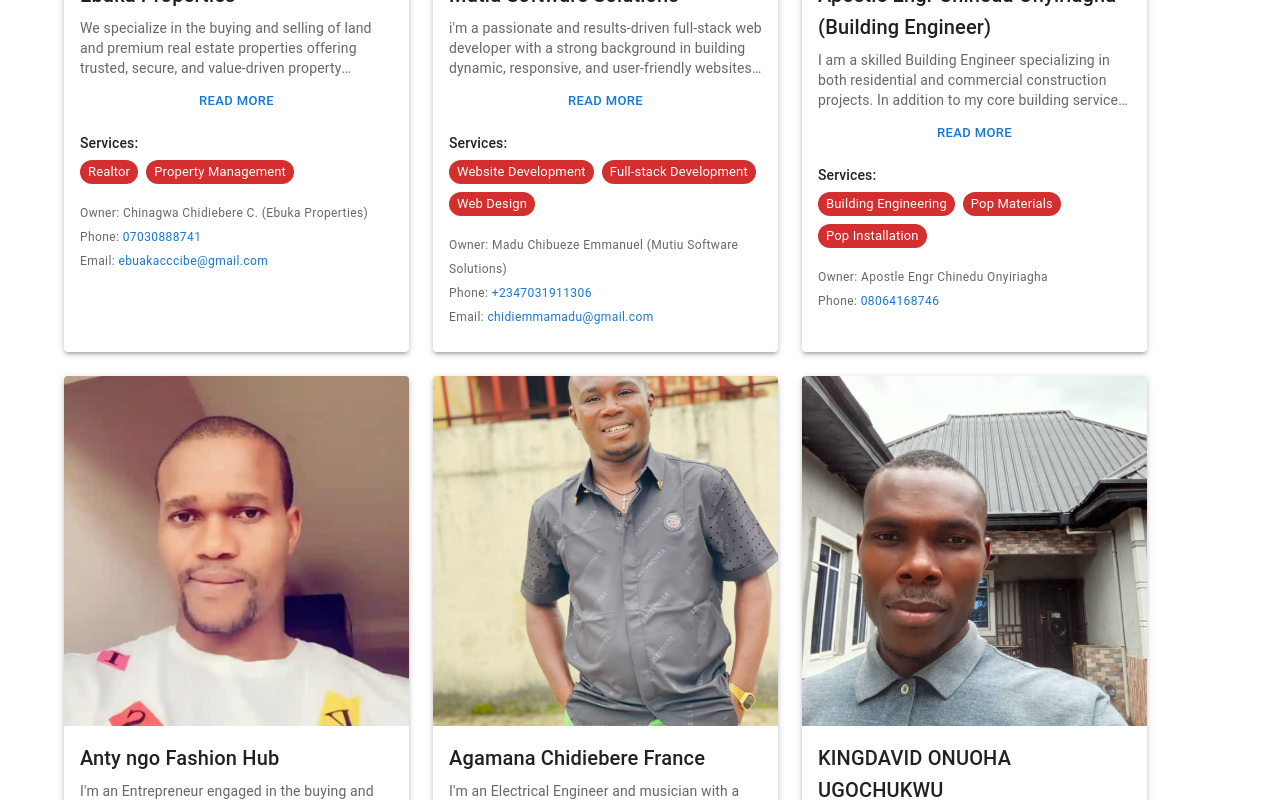
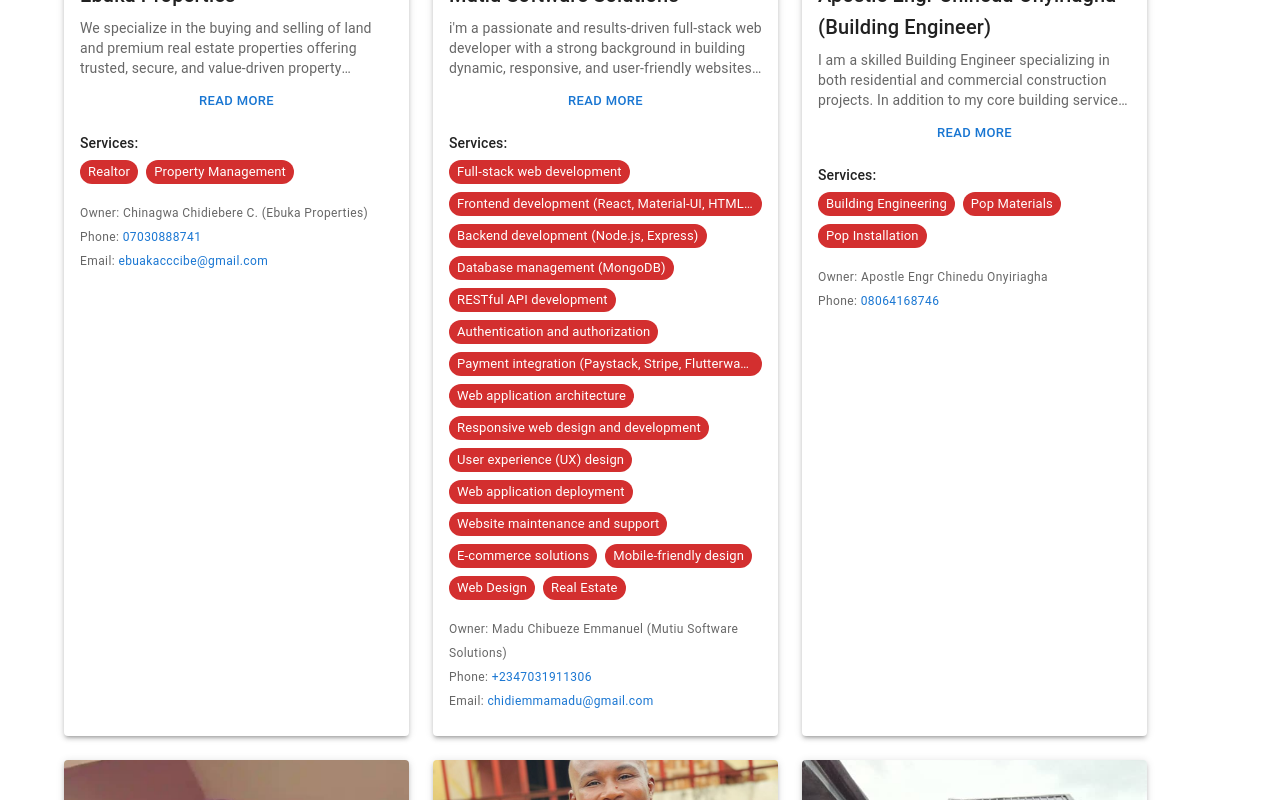
Before and after one commit to mutiu4luv/hgc-08-business-album, a React (Vite) app: page / in a window 1280 px wide. Shown: the part 619-1419 px from the top of the page. Built offline with nearby package versions, Linux system fonts and the light colour scheme.

Commit message:
businesscard

```diff
--- a/src/component/landingPage/BusinessCard.jsx
+++ b/src/component/landingPage/BusinessCard.jsx
@@ -62,7 +62,24 @@
         "i'm a passionate and results-driven full-stack web developer with a strong background in building dynamic, responsive, and user-friendly websites. With expertise in both frontend and backend technologies, I craft seamless digital experiences from concept to deployment. Specializing in tools like React, Node.js, Express, MongoDB, and Material-UI, I build applications that are not only visually appealing but also powerful under the hood. I am committed to clean code, scalable architecture, and delivering real-world solutions that solve problems and add value. Whether it's developing user interfaces, implementing RESTful APIs, integrating payment systems like Paystack, or managing authentication and database operations, I bring dedication, creativity, and technical excellence to every project.",
       owner: "Madu Chibueze Emmanuel (Mutiu Software Solutions)",
       image: mutiu,
-      services: ["Website Development", "Full-stack Development", "Web Design"],
+      services: [
+        "Full-stack web development",
+        "Frontend development (React, Material-UI, HTML, CSS, JavaScript, TypeScript, Bootstrap, Tailwind CSS, )",
+        "Backend development (Node.js, Express)",
+        "Database management (MongoDB)",
+        "RESTful API development",
+        "Authentication and authorization",
+        "Payment integration (Paystack, Stripe, Flutterwave, etc.)",
+        "Web application architecture",
+        "Responsive web design and development",
+        "User experience (UX) design",
+        "Web application deployment",
+        "Website maintenance and support",
+        "E-commerce solutions",
+        "Mobile-friendly design",
+        "Web Design",
+        "Real Estate",
+      ],
       phone: "+2347031911306",
       email: "chidiemmamadu@gmail.com",
     },
```
